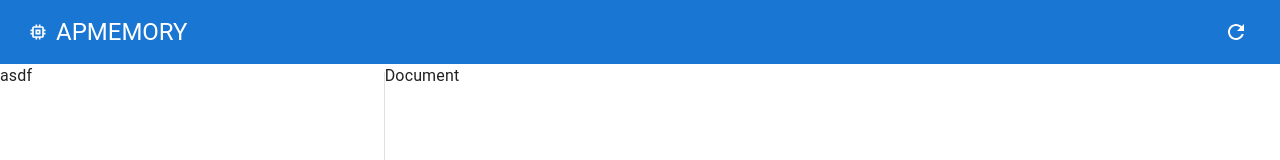
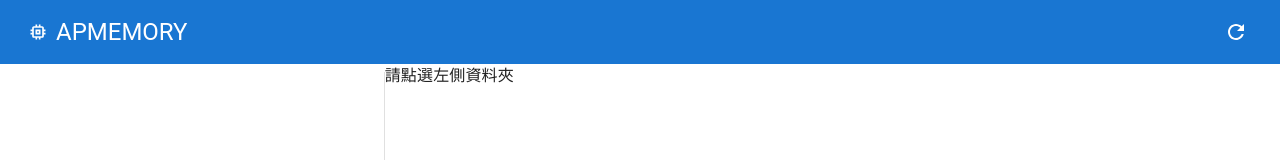
Before and after one commit to VunkLai/document_explorer, a React (Create React App) app: page / in a window 1280 px wide. Shown: the top 160 px of the page. Built offline with nearby package versions, Linux system fonts and the light colour scheme.

Commit message:
[feat] Keep the layout simple

```diff
--- a/src/App.js
+++ b/src/App.js
@@ -1,12 +1,9 @@
 import { createTheme, ThemeProvider } from "@mui/material/styles";
 import CssBaseline from "@mui/material/CssBaseline";
-import Box from "@mui/material/Box";
-import Divider from "@mui/material/Divider";
 import { styled } from "@mui/system";
 
 import NavBar from "./components/NavBar";
-import Document from "./components/Document";
-import Folder from "./components/Folder";
+import CustomizedTreeView from "./components/CustomizedTreeView";
 
 const Root = styled("div")(({ theme }) => ({
   height: "100vh",
@@ -18,16 +15,6 @@ const Container = styled("div")(({ theme }) => ({
   width: "100%",
   justifyContent: "center",
   alignContent: "stretch",
-}));
-
-const Left = styled(Box)(({ theme }) => ({
-  height: "100%",
-  width: "30%",
-}));
-
-const Right = styled(Box)(({ theme }) => ({
-  height: "100%",
-  width: "70%",
 }));
 
 const theme = createTheme({
@@ -43,13 +30,7 @@ const App = () => {
       <Root>
         <NavBar />
         <Container>
-          <Left>
-            <Folder />
-          </Left>
-          <Divider orientation="vertical" variant="middle" />
-          <Right>
-            <Document />
-          </Right>
+          <CustomizedTreeView />
         </Container>
       </Root>
     </ThemeProvider>
--- a/src/components/CustomizedTreeView.jsx
+++ b/src/components/CustomizedTreeView.jsx
@@ -4,6 +4,15 @@ import { alpha, styled } from "@mui/material/styles";
 import TreeView from "@mui/lab/TreeView";
 import TreeItem, { treeItemClasses } from "@mui/lab/TreeItem";
 import DescriptionIcon from "@mui/icons-material/Description";
+import Divider from "@mui/material/Divider";
+import Box from "@mui/material/Box";
+
+import List from "@mui/material/List";
+import ListItem from "@mui/material/ListItem";
+// import ListItemButton from "@mui/material/ListItemButton";
+// import ListItemIcon from "@mui/material/ListItemIcon";
+import ListItemText from "@mui/material/ListItemText";
+
 function MinusSquare(props) {
   return (
     <SvgIcon fontSize="inherit" style={{ width: 14, height: 14 }} {...props}>
@@ -22,19 +31,27 @@ function PlusSquare(props) {
   );
 }
 
-function CloseSquare(props) {
-  return (
-    <SvgIcon
-      className="close"
-      fontSize="inherit"
-      style={{ width: 14, height: 14 }}
-      {...props}
-    >
-      {/* tslint:disable-next-line: max-line-length */}
-      <path d="M17.485 17.512q-.281.281-.682.281t-.696-.268l-4.12-4.147-4.12 4.147q-.294.268-.696.268t-.682-.281-.281-.682.294-.669l4.12-4.147-4.12-4.147q-.294-.268-.294-.669t.281-.682.682-.281.696 .268l4.12 4.147 4.12-4.147q.294-.268.696-.268t.682.281 .281.669-.294.682l-4.12 4.147 4.12 4.147q.294.268 .294.669t-.281.682zM22.047 22.074v0 0-20.147 0h-20.12v0 20.147 0h20.12zM22.047 24h-20.12q-.803 0-1.365-.562t-.562-1.365v-20.147q0-.776.562-1.351t1.365-.575h20.147q.776 0 1.351.575t.575 1.351v20.147q0 .803-.575 1.365t-1.378.562v0z" />
-    </SvgIcon>
-  );
-}
+// function CloseSquare(props) {
+//   return (
+//     <SvgIcon
+//       className="close"
+//       fontSize="inherit"
+//       style={{ width: 14, height: 14 }}
+//       {...props}
+//     >
+//       {/* tslint:disable-next-line: max-line-length */}
+//       <path d="M17.485 17.512q-.281.281-.682.281t-.696-.268l-4.12-4.147-4.12 4.147q-.294.268-.696.268t-.682-.281-.281-.682.294-.669l4.12-4.147-4.12-4.147q-.294-.268-.294-.669t.281-.682.682-.281.696 .268l4.12 4.147 4.12-4.147q.294-.268.696-.268t.682.281 .281.669-.294.682l-4.12 4.147 4.12 4.147q.294.268 .294.669t-.281.682zM22.047 22.074v0 0-20.147 0h-20.12v0 20.147 0h20.12zM22.047 24h-20.12q-.803 0-1.365-.562t-.562-1.365v-20.147q0-.776.562-1.351t1.365-.575h20.147q.776 0 1.351.575t.575 1.351v20.147q0 .803-.575 1.365t-1.378.562v0z" />
+//     </SvgIcon>
+//   );
+// }
+
+// fake API
+const folders = {
+  root: ["other document"],
+  1: ["Document - 1a", "Document - 1b"],
+  "2a": ["Document - 2a1", "Document - 2a2", "Document - 2a3"],
+  "2b1": ["Document - 2b1a", "Document - 2b1b"],
+};
 
 const data = {
   id: "root",
@@ -98,10 +115,6 @@ const data = {
         },
       ],
     },
-    {
-      id: "3",
-      name: "other document",
-    },
   ],
 };
 
@@ -120,7 +133,36 @@ const StyledTreeItem = styled((props) => <TreeItem {...props} />)(
   })
 );
 
+const Container = styled("div")(({ theme }) => ({
+  display: "flex",
+  height: "calc(100% - 64px) !important",
+  width: "100%",
+  justifyContent: "center",
+  alignContent: "stretch",
+}));
+
+const Left = styled(Box)(({ theme }) => ({
+  height: "100%",
+  width: "30%",
+}));
+
+const Right = styled(Box)(({ theme }) => ({
+  height: "100%",
+  width: "70%",
+}));
+
 export default function CustomizedTreeView() {
+  const [folder, setFolder] = React.useState([]);
+
+  const handleClick = (event, nodeIds) => {
+    let expandedId = nodeIds[0];
+    if (expandedId === "root") {
+      expandedId = nodeIds[1];
+    }
+    console.log(expandedId);
+    setFolder(folders[expandedId] ? folders[expandedId] : []);
+  };
+
   const renderTree = (nodes) => (
     <StyledTreeItem key={nodes.id} nodeId={nodes.id} label={nodes.name}>
       {Array.isArray(nodes.children)
@@ -130,18 +172,33 @@ export default function CustomizedTreeView() {
   );
 
   return (
-    <>
-      <div>asdf</div>
+    <Container>
+      <Left>
         <TreeView
           aria-label="customized"
           defaultExpanded={["1"]}
           defaultCollapseIcon={<MinusSquare />}
           defaultExpandIcon={<PlusSquare />}
           defaultEndIcon={<DescriptionIcon />}
+          onNodeToggle={handleClick}
           sx={{ height: "100%", flexGrow: 1, maxWidth: 400, overflowY: "auto" }}
         >
           {renderTree(data)}
         </TreeView>
-    </>
+      </Left>
+      <Divider orientation="vertical" variant="middle" />
+      <Right>
+        {folder.length === 0 ? "請點選左側資料夾" : "資料夾內含文件："}
+        <List>
+          {folder.map((f) => {
+            return (
+              <ListItem key={f}>
+                <ListItemText>{f}</ListItemText>
+              </ListItem>
+            );
+          })}
+        </List>
+      </Right>
+    </Container>
   );
 }
--- a/src/components/Document.jsx
+++ /dev/null
@@ -1,13 +0,0 @@
-import { styled } from "@mui/system";
-import Box from "@mui/material/Box";
-
-const Root = styled(Box)(({ theme }) => ({
-  height: "100%",
-  width: "100%",
-}));
-
-const Document = () => {
-  return <Root>Document</Root>;
-};
-
-export default Document;
--- a/src/components/Folder.jsx
+++ /dev/null
@@ -1,18 +0,0 @@
-import { styled } from "@mui/system";
-import Box from "@mui/material/Box";
-import CustomizedTreeView from "./CustomizedTreeView";
-
-const Root = styled(Box)(({ theme }) => ({
-  height: "100%",
-  width: "100%",
-}));
-
-const Folder = () => {
-  return (
-    <Root>
-      <CustomizedTreeView />
-    </Root>
-  );
-};
-
-export default Folder;
```
Lines whose indentation alone changed are shown as unchanged.
